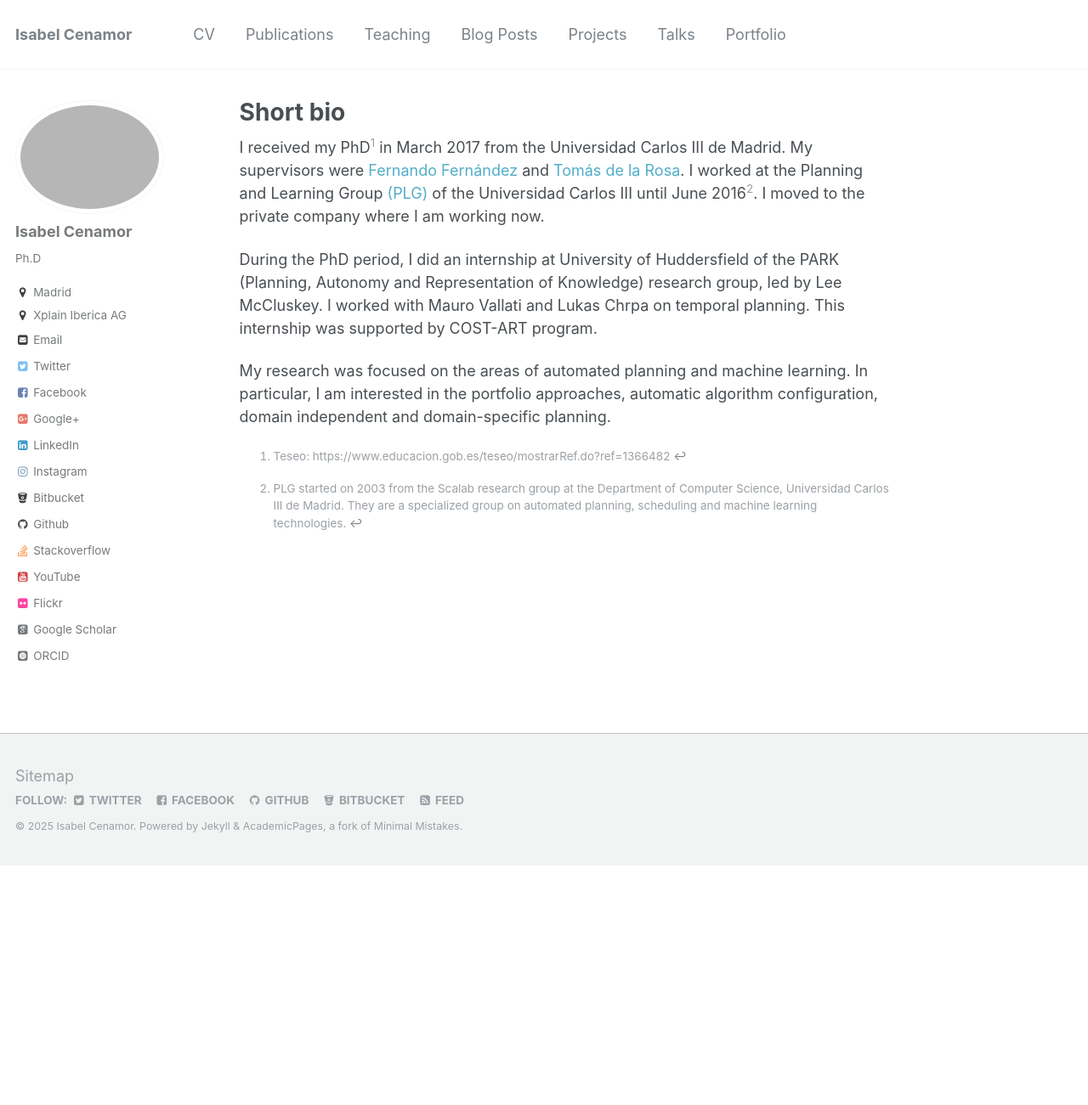
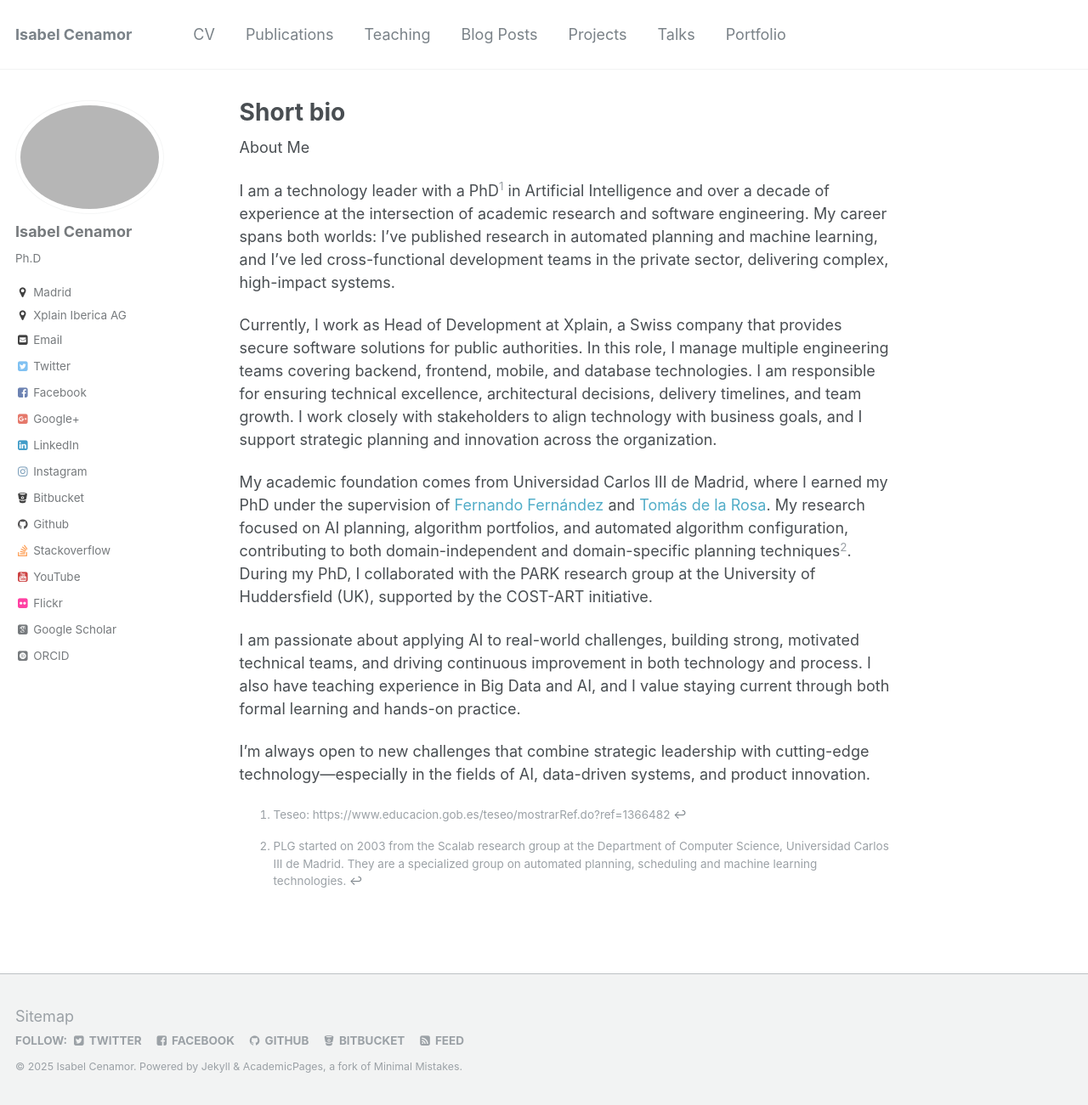
Before and after one commit to icenamor/icenamor.github.io, a Jekyll site: the page built from _pages/about.md, in a window 1280 px wide and 1301 px high. Shown: the whole window at 85% size. Built offline with Jekyll 4.4.1, drawn with Linux system fonts in a browser that asks for light colours; some web fonts are replaced.

```diff
--- a/_pages/about.md
+++ b/_pages/about.md
@@ -8,15 +8,17 @@ redirect_from:
   - /about.html
 ---
 
-I received my PhD[^2] in March 2017 from the Universidad Carlos III de Madrid. My supervisors were [Fernando Fernández](http://www.plg.inf.uc3m.es/~ffernand/) and [Tomás de la Rosa](http://www.plg.inf.uc3m.es/~trosa/). I worked at the Planning and Learning Group [(PLG)](http://www.plg.inf.uc3m.es/) of the Universidad Carlos III  until June 2016[^1].
-I moved to the private company where I am working now.
+About Me
 
+I am a technology leader with a PhD[^2] in Artificial Intelligence and over a decade of experience at the intersection of academic research and software engineering. My career spans both worlds: I’ve published research in automated planning and machine learning, and I’ve led cross-functional development teams in the private sector, delivering complex, high-impact systems.
 
+Currently, I work as Head of Development at Xplain, a Swiss company that provides secure software solutions for public authorities. In this role, I manage multiple engineering teams covering backend, frontend, mobile, and database technologies. I am responsible for ensuring technical excellence, architectural decisions, delivery timelines, and team growth. I work closely with stakeholders to align technology with business goals, and I support strategic planning and innovation across the organization.
 
-During the PhD period, I did an internship  at University of Huddersfield of the PARK (Planning, Autonomy and Representation of Knowledge) research group, led by Lee McCluskey. I worked with Mauro Vallati and Lukas Chrpa on temporal planning. This internship  was supported by COST-ART program.
+My academic foundation comes from Universidad Carlos III de Madrid, where I earned my PhD under the supervision of [Fernando Fernández](http://www.plg.inf.uc3m.es/~ffernand/)  and [Tomás de la Rosa](https://rocketreach.co/tomas-de-la-rosa-email_506789155). My research focused on AI planning, algorithm portfolios, and automated algorithm configuration, contributing to both domain-independent and domain-specific planning techniques[^1]. During my PhD, I collaborated with the PARK research group at the University of Huddersfield (UK), supported by the COST-ART initiative.
 
+I am passionate about applying AI to real-world challenges, building strong, motivated technical teams, and driving continuous improvement in both technology and process. I also have teaching experience in Big Data and AI, and I value staying current through both formal learning and hands-on practice.
 
-My research was focused on the areas of automated planning and machine learning. In particular, I am interested in the portfolio approaches, automatic algorithm configuration, domain independent and domain-specific planning.
+I'm always open to new challenges that combine strategic leadership with cutting-edge technology—especially in the fields of AI, data-driven systems, and product innovation.
 
 
 
```
Also changed, not shown: _posts/2025-06-02-Docker.md (added, +50 -0 lines), files/Udemy/Docker Basics Unleashed.jpg (added), files/Udemy/Tableau.jpg (added).
